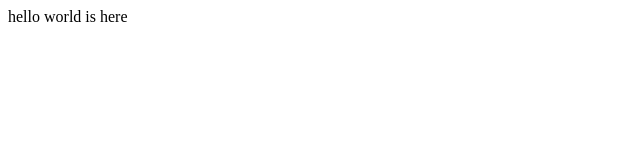
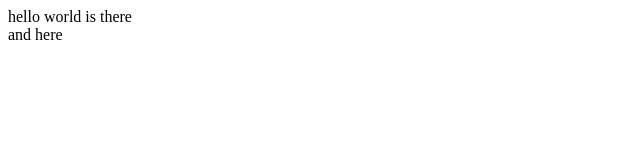
Before and after one commit to Thanvitha12/first-sample-repo, a plain HTML site: page index.html in a window 1280 px wide. Shown: the full height of the page, 0-640 px from the left. Drawn offline with Linux system fonts and the light colour scheme.

Commit message:
add changes to feature branch

```diff
--- a/index.html
+++ b/index.html
@@ -3,6 +3,8 @@
         hello
     </head>
     <body>
-        world is here
+        world is there
+        <br>
+        and here
     </body>
 </html>
```
